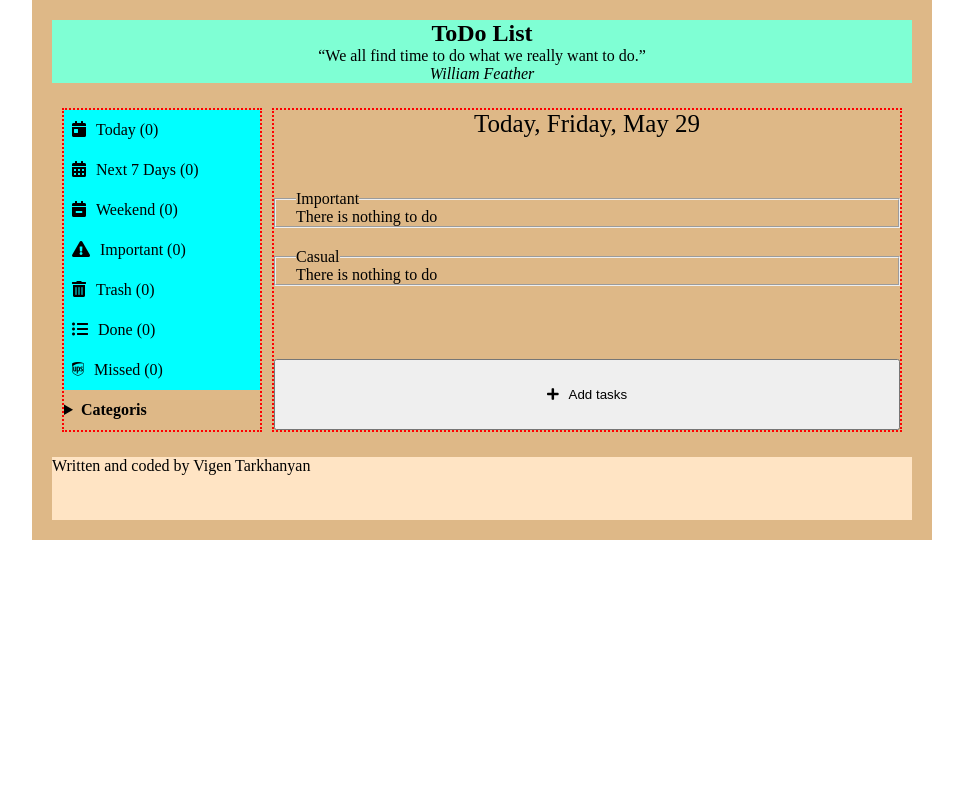
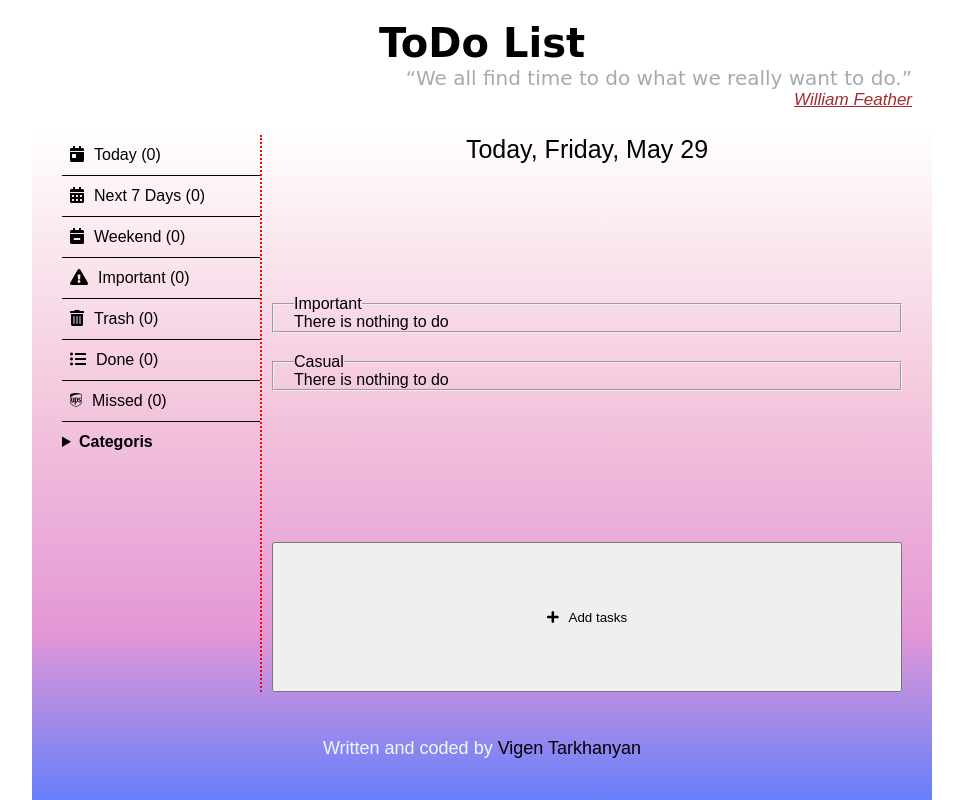
Before and after one commit to vtarkhanyan/Vtarkhanyan.github.io, a plain HTML site: page ToDo/index.html in a window 1280 px wide. Shown: the whole page, without its empty margins (158-1121 px from the left). Drawn offline with Linux system fonts and the light colour scheme.

Commit message:
Update style.css

```diff
--- a/ToDo/style.css
+++ b/ToDo/style.css
@@ -1,17 +1,21 @@
 * {
     box-sizing: border-box;
     padding: 0;
-    margin: 0
+    margin: 0;
+    font-family: sans-serif;
 }
 
 
 #main {
     display: grid;
     grid-template-columns: auto;
-    grid-template-rows: 1fr auto 1fr;
+    grid-template-rows: 0.1fr auto 0.1fr;
     max-width: 900px;
-    background-color: burlywood;
+    background: rgb(63, 94, 251);
+    background: linear-gradient(0deg, rgba(63, 94, 251, 0.7959558823529411) 0%, rgba(221, 128, 204, 0.8155637254901961) 21%, rgba(238, 169, 200, 0.6082808123249299) 52%, rgba(255, 255, 255, 1) 84%);
+    rgba(0, 0, 255, 0.2) 96%);
     margin: auto;
+    height: 100vh;
     padding: 20px;
 
 
@@ -19,23 +23,40 @@
 }
 
 #header {
-    background-color: aquamarine;
+
+    text-align: end
+}
+
+#header_h1 {
+    font-family: cursive;
+    font-size: 40;
     text-align: center;
+}
 
+#header_q {
+    font-family: cursive;
+    font-size: 20px;
+    color: darkgrey
+}
+
+#header_section cite {
+    font-size: 17px;
+    text-decoration: underline;
+    color: brown
 }
 
 #section {
     display: grid;
     grid-template-columns: 1fr 3fr;
     padding: 25px 10px;
-    background-colors: azure;
+}
 
-}
 .section_div {
 
     display: grid;
-    border: 2px dotted red
+
 }
+
 .section_div_left {
     display: grid;
     grid-template-columns: 1fr;
@@ -46,53 +67,61 @@
 
 
 }
+
 .section_div_left div {
-    borderc: 1px solid blue;
+     border-right: 2px dotted red
 }
+
 .div_left_ul {
 
     list-style: none;
     line-height: 2.5
 }
-.div_left_li{
+
+.div_left_li {
     padding-left: 8px;
-borders: 2px solid;
-    background-color: aqua
-}
-.div_left_li i{
-    padding-right: 10px;
-    background-color: aqua
+    border-bottom: 1px solid;
+
 }
 
-#footer {
+.div_left_li i {
+    padding-right: 10px;
 
-    background-color: bisque
 }
+
+
 summary {
     font-weight: bold;
 
-}
-summary:focus {
-  list-style-image: url(https://s3-us-west-2.amazonaws.com/s.cdpn.io/9632/down-arrow.svg);
-}
-summary::-webkit-details-marker {
-    font-size: 22px;
 
-  colorf: blue;
 
 }
 
-.section_div_rightf{
+summary:focus {
+    list-style-image: url(https://s3-us-west-2.amazonaws.com/s.cdpn.io/9632/down-arrow.svg);
+    outline: none
+}
+
+summary::-webkit-details-marker {
+    font-size: 15px;
+    color:blueviolet
+
+}
+
+.section_div_rightf {
     text-align: center;
 }
+
 #name_data {
     text-align: center;
     font-size: 25px;
 }
-.top_fieldset{
+
+.top_fieldset {
     padding: 0 0px 0 20;
     margin-bottom: 20
 }
+
 .top_fieldset_div {
     display: grid;
     grid-template-columns: 24px auto 140px;
@@ -100,49 +129,77 @@ summary::-webkit-details-marker {
     margin-bottom: 15px;
     border: 2px solid red
 }
+
 .div_mid {
     margin-right: 5px
 }
+
 .div_right {
     text-align: end
 }
-.div_right *{
+
+.div_right * {
     padding-right: 7
 }
-#btn{
+
+#btn {
 
     width: 195px;
     height: 35px;
     font-size: 30;
     border-radius: 18px
 }
+
 .fa-plus {
     padding-right: 10px;
 
 }
 
-.fa-check{
+.fa-check {
     color: green;
 }
-.overline{
+
+.overline {
     font-style: italic;
     text-decoration: line-through;
 }
+
 .bg_color {
     background-color: azure;
 }
 
 .div_right_top_add {
-    margin-top:20px;
+    margin-top: 20px;
     border: 2px solid;
     width: 100%;
     text-align: center;
 
     font-size: 22;
     border-radius: 8px
+}
 
-}
-.div_right_top_add *{
+.div_right_top_add * {
     margin-top: 20px;
     display: inline-block;
 }
+#footer {
+    display: grid;
+    justify-content: center;
+    grid-template-rows: 1fr 1fr 1fr;
+    font-size: 18px;
+}
+
+#footer div {
+    font-family: cursive;
+    display: grid;
+    grid-row: 2;
+}
+
+#footer div p {
+    text-align: justify;
+    color: aliceblue
+}
+
+#footer div p span {
+    color: black;
+}
```
Lines whose indentation alone changed are shown as unchanged.
